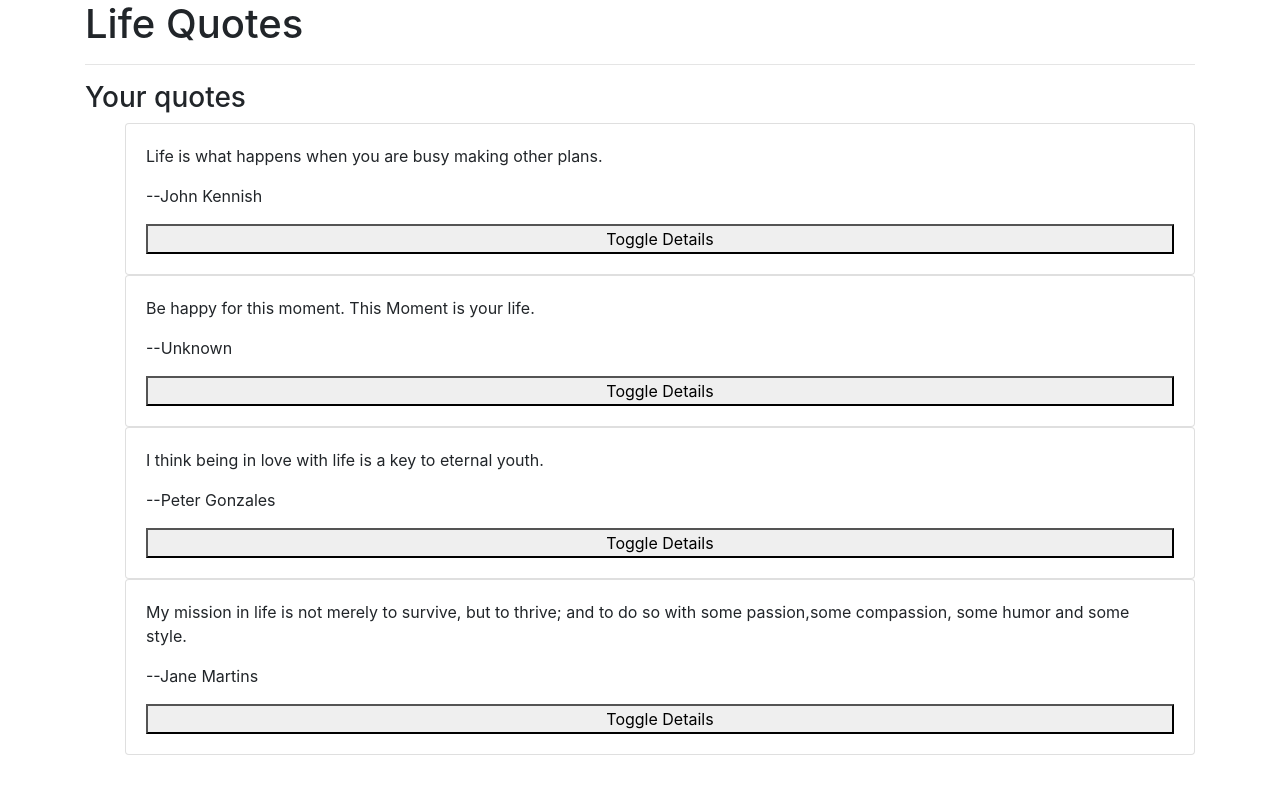
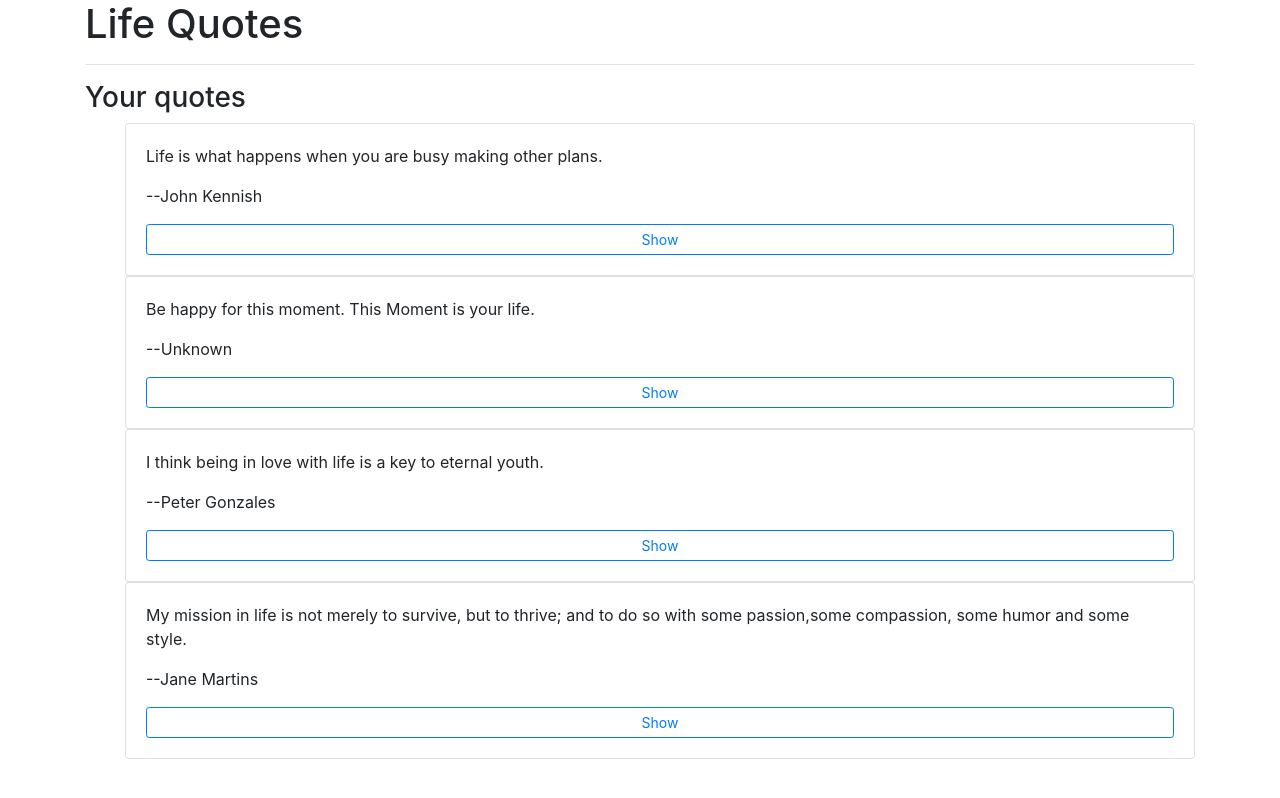
Before and after one commit to Brian23-eng/Quotes, an Angular app: page / in a window 1280 px wide. Built offline with nearby package versions, Linux system fonts and the light colour scheme.

Commit message:
add toggle button to show details and then hide if need be

```diff
--- a/src/app/quote-details/quote-details.component.html
+++ b/src/app/quote-details/quote-details.component.html
@@ -1,3 +1,4 @@
 <p>
     Total Up Votes: {{quote.upVotes }}</p>
 <p>Created by: {{ quote.submittedBy }}</p>
+<button (click)='quoteDelete'>Delete</button>
--- a/src/app/quotes/quotes.component.html
+++ b/src/app/quotes/quotes.component.html
@@ -6,8 +6,10 @@
         <div class="card card-body" *ngFor='let quote of quotes'>
             <p> {{quote.name}}.</p>
             <p>--{{ quote.description}}</p>
-            <button (click)='toggleDetails(i)'>Toggle Details</button>
-            <app-quote-details *ngIf='quote.showDescription' [quote]='quote'></app-quote-details>
+
+            <button class="btn btn-outline-primary btn-sm" (click)='toggleDetails(i)'>Show</button>
+
+            <app-quote-details *ngIf='quote.showDescription' [quote]='quote' (isDelete)='completeQuote($event,i)'></app-quote-details>
 
 
         </div>
--- a/src/app/quotes/quotes.component.ts
+++ b/src/app/quotes/quotes.component.ts
@@ -9,7 +9,18 @@ import { Quotes} from '../quotes'
 })
 export class QuotesComponent implements OnInit {
 
-  quotes:Quotes []
+
+  toggleDetails(index){
+    this.quotes[index].showDescription = !this.quotes[index].showDescription;
+  }
+
+  completeQuote(isDelete, index){
+    if (isDelete){
+      this.quotes.splice(index,1)
+    }
+  }
+
+  quotes:Quotes [];
 
   constructor() {
    this.quotes = [
```
